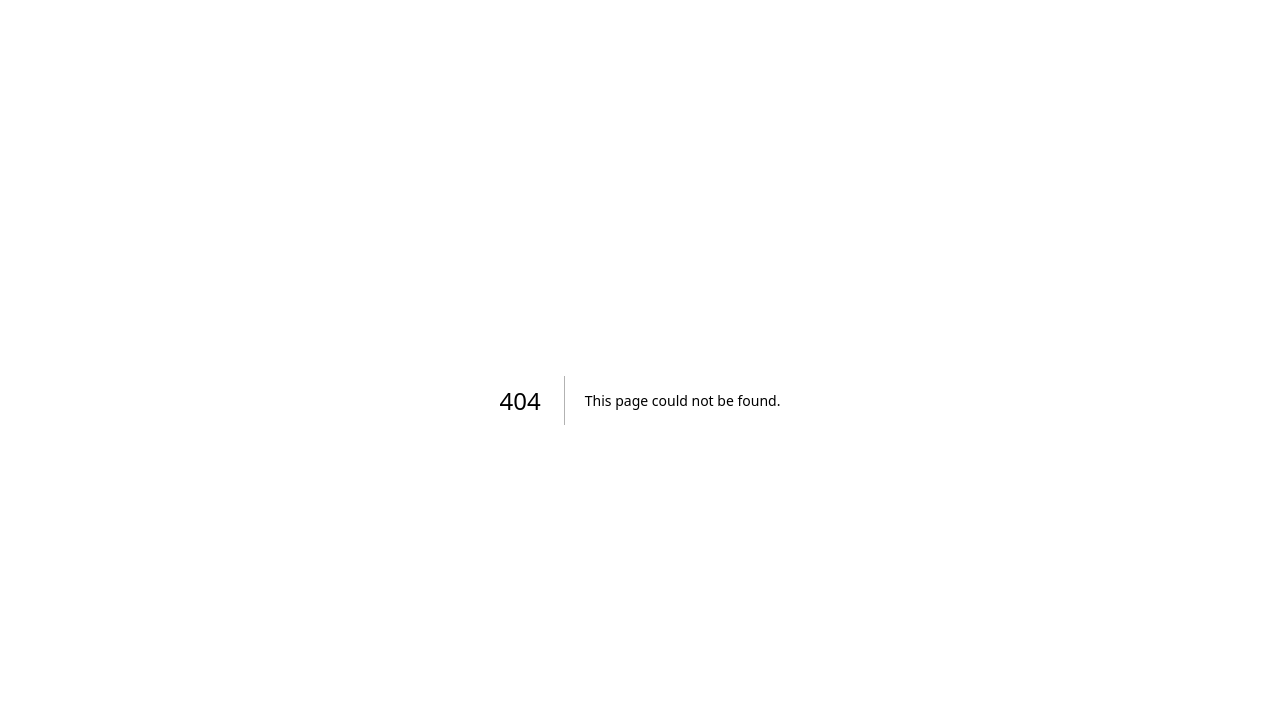
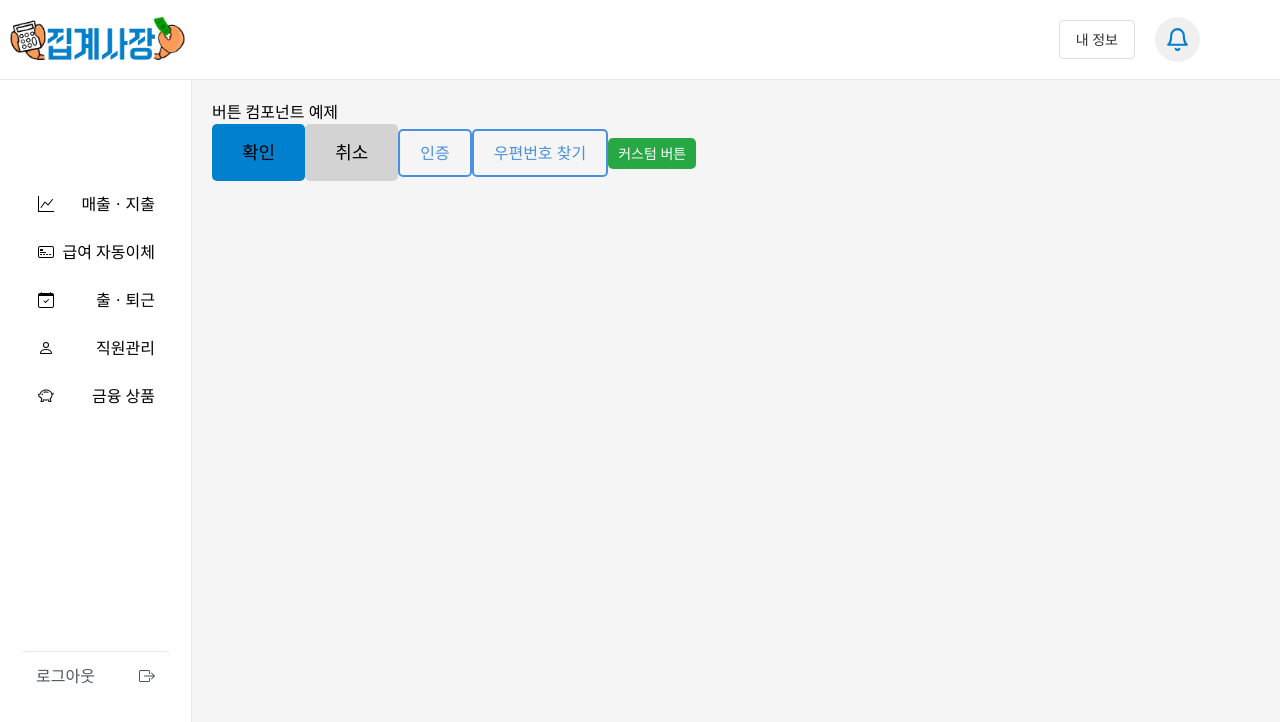
Before and after one commit to woorifisa-projects-3rd/MSA-FE, a Next.js app: page /test in a window 1280 px wide. Before the commit this address had no page. Shown: the top 722 px of the page. Built offline with nearby package versions, Linux system fonts and the light colour scheme.

Commit message:
feat:버튼 컴포넌트 제작

```diff
--- /dev/null
+++ b/app/(with-sidebar)/test/page.js
@@ -0,0 +1,30 @@
+import React from 'react';
+import Button from '@/components/button/button';
+
+export default function TestPage() {
+    return (
+        <div>
+            <h1>버튼 컴포넌트 예제</h1>
+            {/* 확인 버튼 (submit) */}
+            <Button type="submit" text="확인" size="large" />
+
+            {/* 취소 버튼 (cancel) */}
+            <Button type="cancel" text="취소" size="large" />
+
+            {/* 파란 테두리 버튼 (outline) */}
+            <Button type="outline" text="인증" size="medium" />
+
+            {/* 파란 테두리 버튼 (outline) */}
+            <Button type="outline" text="우편번호 찾기" size="medium" />
+
+            {/* 커스텀 버튼 */}
+            <Button
+                type="custom"
+                text="커스텀 버튼"
+                color="#28a745"
+                textColor="#ffffff"
+                size="small"
+            />
+        </div>
+    );
+}
--- a/components/button/button.js
+++ b/components/button/button.js
@@ -1,12 +1,32 @@
-import classes from './button.module.css';
+import React from 'react';
+import styles from './button.module.css';
 
-export default function Button({ text, color }) {
+export default function Button({
+    text,
+    color,
+    textColor,
+    size = 'medium',
+    type = 'custom',
+}) {
+    // 버튼 스타일을 동적으로 설정
     const buttonStyle = {
-        backgroundColor: color,
+        backgroundColor: type === 'custom' ? color : undefined,
+        color: type === 'custom' ? textColor : undefined,
     };
 
+    // 버튼의 클래스 이름을 동적으로 설정
+    const buttonClass = `${styles.button} ${styles[size]} ${
+        type === 'submit'
+            ? styles['btn-submit']
+            : type === 'cancel'
+            ? styles['btn-cancel']
+            : type === 'outline'
+            ? styles['btn-outline']
+            : ''
+    }`;
+
     return (
-        <button className={classes.button} style={buttonStyle}>
+        <button className={buttonClass} style={buttonStyle}>
             {text}
         </button>
     );
--- a/components/button/button.module.css
+++ b/components/button/button.module.css
@@ -1,13 +1,50 @@
+/* 공통 버튼 스타일 */
 .button {
-    padding: 10px 20px;
     border: none;
     border-radius: 5px;
-    color: white;
     cursor: pointer;
     font-size: 16px;
-    transition: background-color 0.3s ease;
+    transition: background-color 0.3s ease, opacity 0.3s ease;
+}
+
+/* 버튼 크기 스타일 */
+.small {
+    padding: 5px 10px;
+    font-size: 14px;
+}
+
+.medium {
+    padding: 10px 20px;
+    font-size: 16px;
+}
+
+.large {
+    padding: 15px 30px;
+    font-size: 18px;
 }
 
 .button:hover {
-    opacity: 0.8;
+    opacity: 0.6;
 }
+
+/* 특정 버튼 스타일 */
+.btn-submit {
+    background-color: var(--main-woori-blue);
+    color: #000000;
+}
+
+.btn-cancel {
+    background-color: #d3d3d3;
+    color: #000000;
+}
+
+/* 파란 테두리 스타일 (투명 배경) */
+.btn-outline {
+    border: 2px solid #4a90e2; /* 파란색 테두리 */
+    background-color: transparent;
+    color: #4a90e2; /* 텍스트 색상도 파란색 */
+}
+
+.btn-outline:hover {
+    background-color: #f0f8ff; /* 살짝 푸른 배경 */
+}
```
Also changed, not shown: app/(with-sidebar)/test/page.module.css (added).
